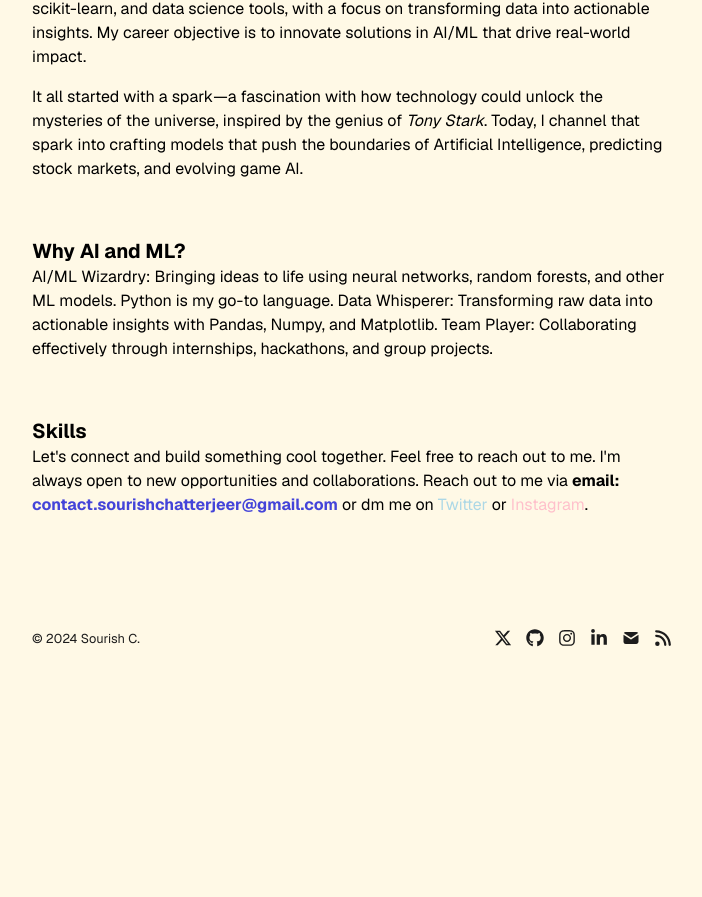
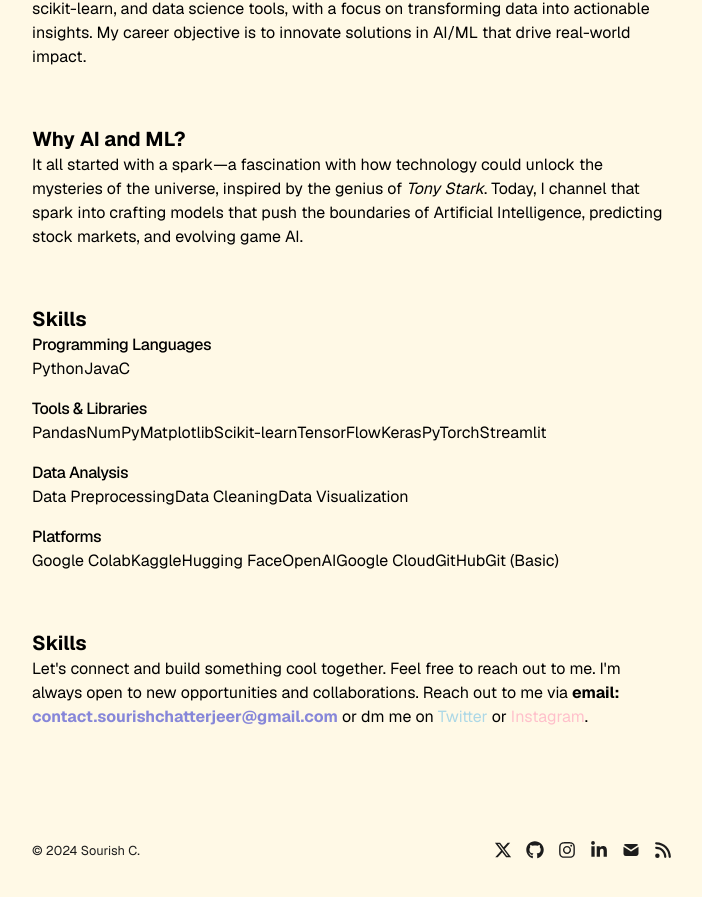
Before and after one commit to sourize/my_portfolio, a Next.js app: page /about in a window 1280 px wide. Shown: the part 835-1732 px from the top of the page, without its empty margins (288-990 px from the left). Before the commit the page ends 1643 px from the top, so only its background shows below. Built offline with nearby package versions, Linux system fonts and the light colour scheme.

Commit message:
File Updated

```diff
--- a/app/about/about.css
+++ b/app/about/about.css
@@ -1,6 +1,6 @@
 /* About.css */
 .email-link {
-    color: rgb(68, 68, 217); /* Change to your desired color */
+    color: rgb(135, 135, 217); /* Change to your desired color */
 }
 
 .twitter-link {
--- a/app/about/page.tsx
+++ b/app/about/page.tsx
@@ -19,15 +19,56 @@
         <p className="mb-4">
           Currently, I'm in my 3rd year pursuing a B. Tech in Computer Science and Engineering with a specialization in Artificial Intelligence and Machine Learning. I've built projects in real estate price prediction and natural language processing, and I'm skilled in Python, scikit-learn, and data science tools, with a focus on transforming data into actionable insights. My career objective is to innovate solutions in AI/ML that drive real-world impact.
         </p>
+        </section>
+        <section id="whyAIML">
+        <h2 className="text-xl font-bold">Why AI and ML?</h2>
         <p className="mb-4">
           It all started with a spark—a fascination with how technology could unlock the mysteries of the universe, inspired by the genius of <em>Tony Stark</em>. Today, I channel that spark into crafting models that push the boundaries of Artificial Intelligence, predicting stock markets, and evolving game AI.
         </p>
       </section>
-      <section id="whyAIML">
-        <h2 className="text-xl font-bold">Why AI and ML?</h2>
-        <p className="mb-4">
-          AI/ML Wizardry: Bringing ideas to life using neural networks, random forests, and other ML models. Python is my go-to language. Data Whisperer: Transforming raw data into actionable insights with Pandas, Numpy, and Matplotlib. Team Player: Collaborating effectively through internships, hackathons, and group projects.
-        </p>
+      <section id="Skills">
+        <h2 className="text-xl font-bold">Skills</h2>
+        <div className="mb-4">
+          <h3 className="font-semibold">Programming Languages</h3>
+          <div className="flex flex-wrap">
+            <span className="badge">Python</span>
+            <span className="badge">Java</span>
+            <span className="badge">C</span>
+          </div>
+        </div>
+        <div className="mb-4">
+          <h3 className="font-semibold">Tools & Libraries</h3>
+          <div className="flex flex-wrap">
+            <span className="badge">Pandas</span>
+            <span className="badge">NumPy</span>
+            <span className="badge">Matplotlib</span>
+            <span className="badge">Scikit-learn</span>
+            <span className="badge">TensorFlow</span>
+            <span className="badge">Keras</span>
+            <span className="badge">PyTorch</span>
+            <span className="badge">Streamlit</span>
+          </div>
+        </div>
+        <div className="mb-4">
+          <h3 className="font-semibold">Data Analysis</h3>
+          <div className="flex flex-wrap">
+            <span className="badge">Data Preprocessing</span>
+            <span className="badge">Data Cleaning</span>
+            <span className="badge">Data Visualization</span>
+          </div>
+        </div>
+        <div className="mb-4">
+          <h3 className="font-semibold">Platforms</h3>
+          <div className="flex flex-wrap">
+            <span className="badge">Google Colab</span>
+            <span className="badge">Kaggle</span>
+            <span className="badge">Hugging Face</span>
+            <span className="badge">OpenAI</span>
+            <span className="badge">Google Cloud</span>
+            <span className="badge">GitHub</span>
+            <span className="badge">Git (Basic)</span>
+          </div>
+        </div>
       </section>
       <section id="skills">
         <h2 className="text-xl font-bold">Skills</h2>
```
